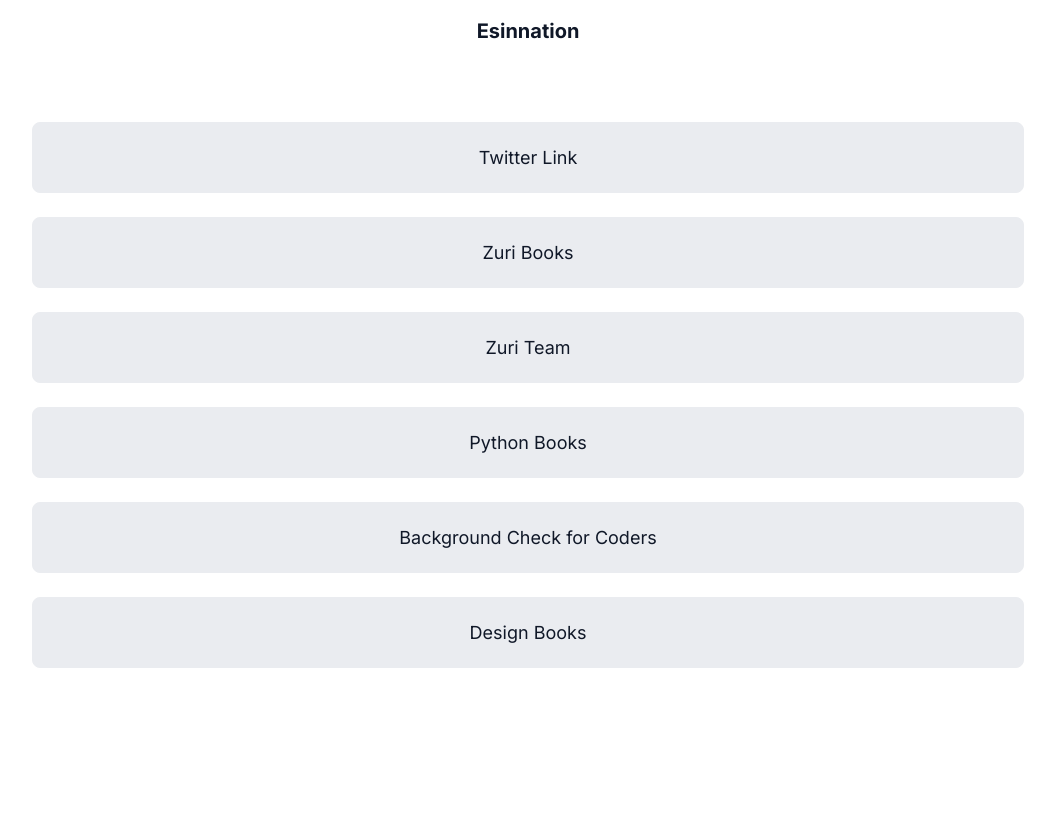
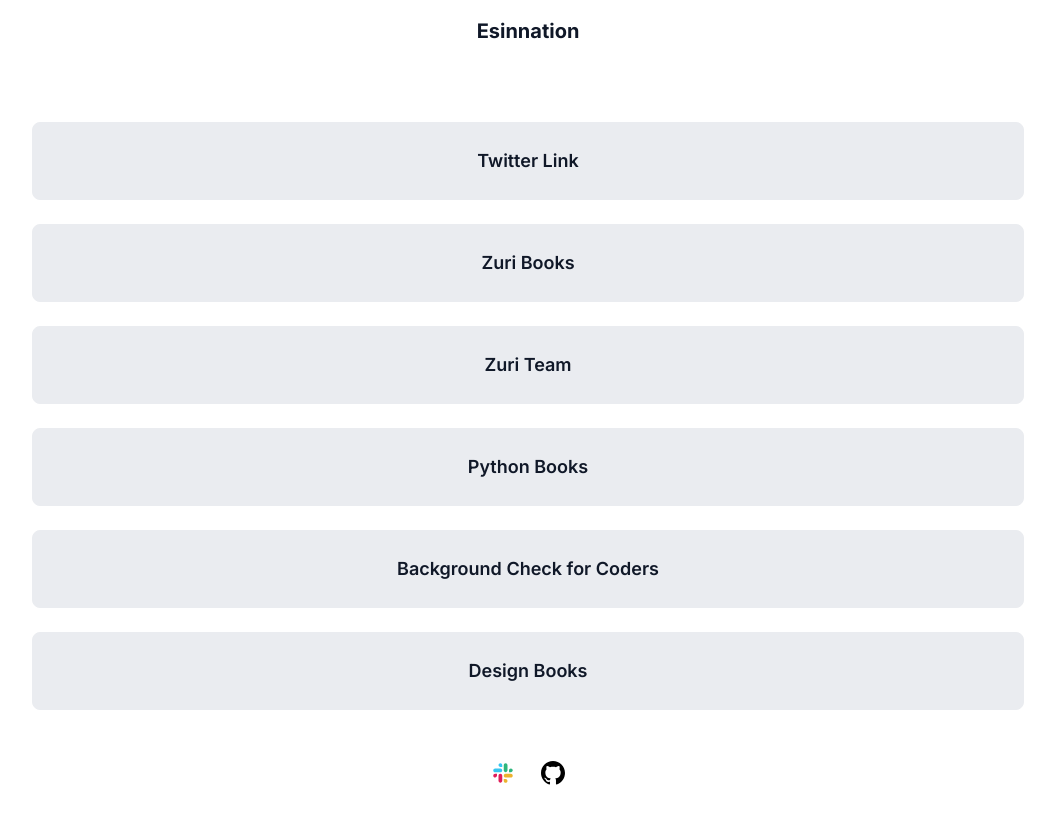
Before and after one commit to Esinnation/Zuri-Task-1, a React (Vite) app: page / in a window 1280 px wide. Shown: the part 180-1004 px from the top of the page, without its empty margins (112-1167 px from the left). Before the commit the page ends 912 px from the top, so only its background shows below. Built offline with nearby package versions, Linux system fonts and the light colour scheme.

Commit message:
feat:add social Icons and complete SocialIcons component

```diff
--- a/components/Links/Links.css
+++ b/components/Links/Links.css
@@ -3,6 +3,8 @@
     flex-direction: column;
     gap: 24px;
     width: 100%;
+    margin-bottom: 48px;
+
 }
 
 .btn{
@@ -11,4 +13,9 @@
     border-radius: 8px;
     padding: 24px 32px;
     text-align: center;
+    font-weight: 600;
+    font-size: 18px;
+    line-height: 28px;
+    color: #101828;
+
 }
--- a/components/SocialIcons/SocialIcons.css
+++ b/components/SocialIcons/SocialIcons.css
@@ -0,0 +1,10 @@
+.SocialIcons{
+    display: flex;
+    flex-direction: row;
+    gap: 26px;
+}
+
+img{
+    width: 24px;
+    height: 30px;
+}
--- a/components/SocialIcons/SocialIcons.jsx
+++ b/components/SocialIcons/SocialIcons.jsx
@@ -0,0 +1,12 @@
+import React from "react";
+import "./SocialIcons.css"
+function SocialIcons(){
+    return(
+        <div className="SocialIcons">
+            <img src="../Images\slack.svg" alt="" id="github"/>
+            <img src="../Images\github.svg" alt="" id="github"/>
+        </div>
+    )
+}
+
+export default SocialIcons
--- a/src/App.css
+++ b/src/App.css
@@ -1,3 +1,6 @@
 .App{
     padding: 64px 144px;
+    display: flex;
+    flex-direction: column;
+    align-items: center;
 }
--- a/src/App.jsx
+++ b/src/App.jsx
@@ -2,6 +2,7 @@
 import './App.css'
 import Profile from '../components/Profile/Profile'
 import Links from '../components/Links/Links'
+import SocialIcons from '../components/SocialIcons/SocialIcons'
 
 function App() {
 
@@ -9,6 +10,7 @@
     <div className="App">
       <Profile />
       <Links />
+      <SocialIcons/>
     </div>
   )
 }
```
Also changed, not shown: public/Images/github.svg (renamed from public/Images/Social icon.svg).
